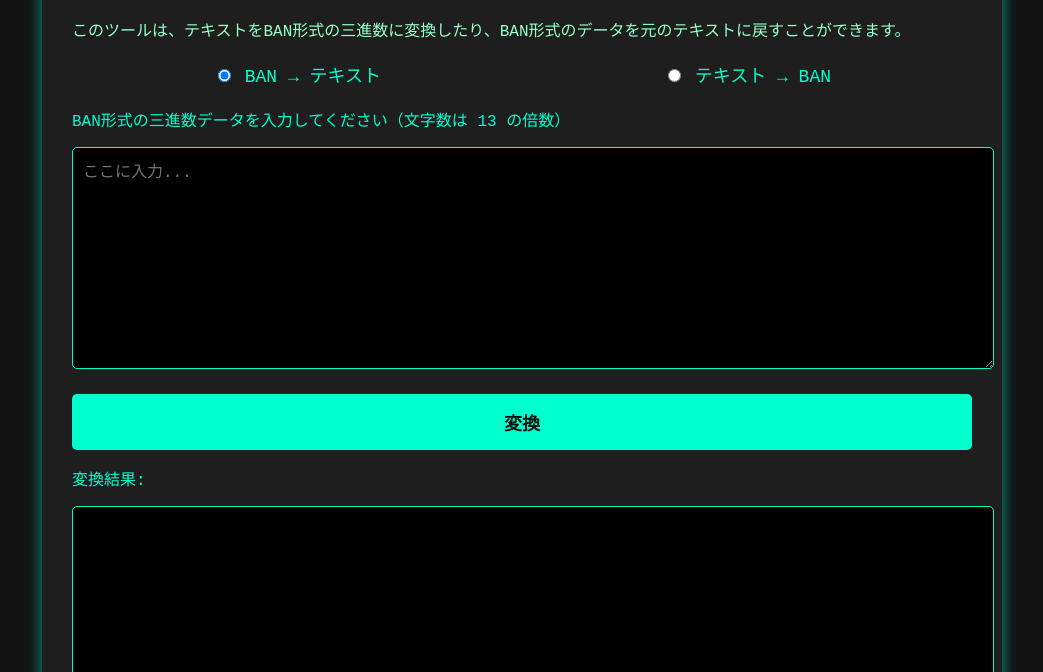
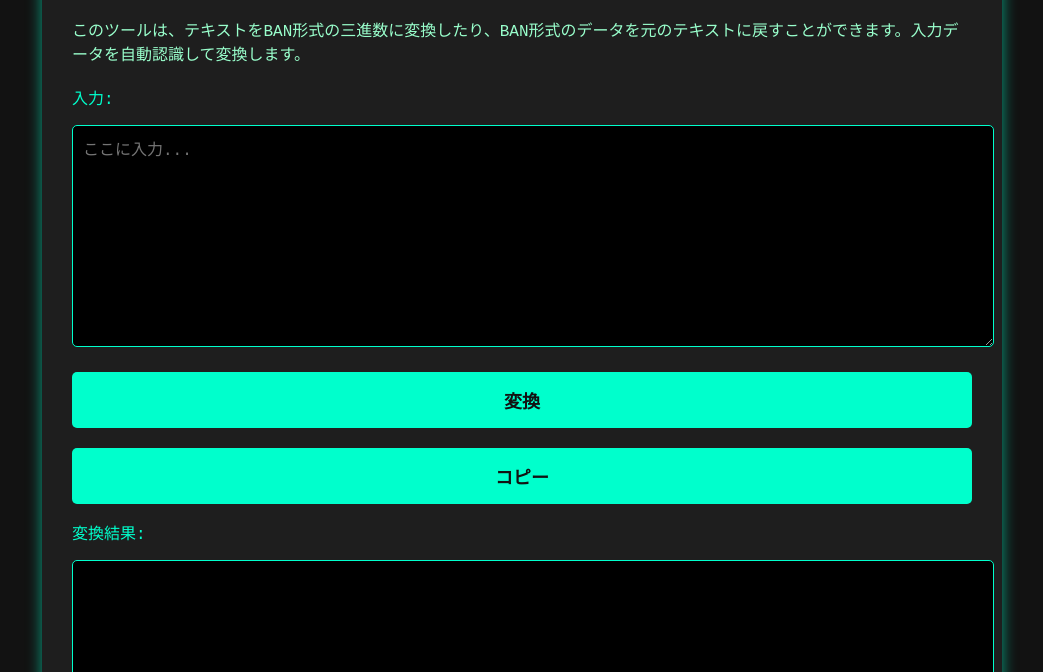
Before and after one commit to akaonidayo/bananamaker, a plain HTML site: page index.html in a window 1280 px wide. Shown: the part 128-800 px from the top of the page, without its empty margins (118-1161 px from the left). Drawn offline with Linux system fonts and the light colour scheme.

Commit message:
Update index.html

```diff
--- a/index.html
+++ b/index.html
@@ -10,8 +10,6 @@
         textarea { width: 100%; height: 200px; padding: 10px; border-radius: 5px; border: 1px solid #00ffcc; background: #000; color: #00ffcc; font-size: 16px; }
         button { width: 100%; padding: 15px; margin-top: 20px; background: #00ffcc; color: #121212; border: none; border-radius: 5px; cursor: pointer; font-size: 18px; font-weight: bold; }
         button:hover { background: #00cc99; }
-        .radio-group { display: flex; justify-content: space-around; margin-bottom: 20px; }
-        .radio-group label { font-size: 18px; cursor: pointer; }
         .description { font-size: 16px; color: #99ffcc; margin-bottom: 20px; }
         h2 { text-align: center; color: #00ffcc; }
     </style>
@@ -19,19 +17,13 @@
 <body>
     <div class="container">
         <h2>BAN形式の三進数テキスト変換アプリ</h2>
-        <p class="description">このツールは、テキストをBAN形式の三進数に変換したり、BAN形式のデータを元のテキストに戻すことができます。</p>
-        <div class="radio-group">
-            <label>
-                <input type="radio" name="mode" value="BAN2Text" checked> BAN → テキスト
-            </label>
-            <label>
-                <input type="radio" name="mode" value="Text2BAN"> テキスト → BAN
-            </label>
-        </div>
+        <p class="description">このツールは、テキストをBAN形式の三進数に変換したり、BAN形式のデータを元のテキストに戻すことができます。入力データを自動認識して変換します。</p>
 
-        <p id="inputLabel">BAN形式の三進数データを入力してください（文字数は 13 の倍数）</p>
+        <p>入力:</p>
         <textarea id="inputText" placeholder="ここに入力..."></textarea>
+
         <button onclick="convert()">変換</button>
+        <button onclick="copyToClipboard('outputText')">コピー</button>
 
         <p>変換結果:</p>
         <textarea id="outputText" readonly></textarea>
@@ -60,16 +52,26 @@
             }).join('');
         }
 
+        function isBanFormat(input) {
+            return /^[BAN]+$/.test(input) && input.length % GROUP_LENGTH === 0;
+        }
+
         function convert() {
-            const mode = document.querySelector('input[name="mode"]:checked').value;
             const inputData = document.getElementById("inputText").value.trim();
             try {
-                const output = mode === "BAN2Text" ? banToText(inputData) : textToBan(inputData);
+                const output = isBanFormat(inputData) ? banToText(inputData) : textToBan(inputData);
                 document.getElementById("outputText").value = output;
             } catch (e) {
                 alert(e.message);
             }
         }
+
+        function copyToClipboard(elementId) {
+            const textArea = document.getElementById(elementId);
+            textArea.select();
+            document.execCommand("copy");
+            alert("コピーしました!");
+        }
     </script>
 </body>
 </html>
```
